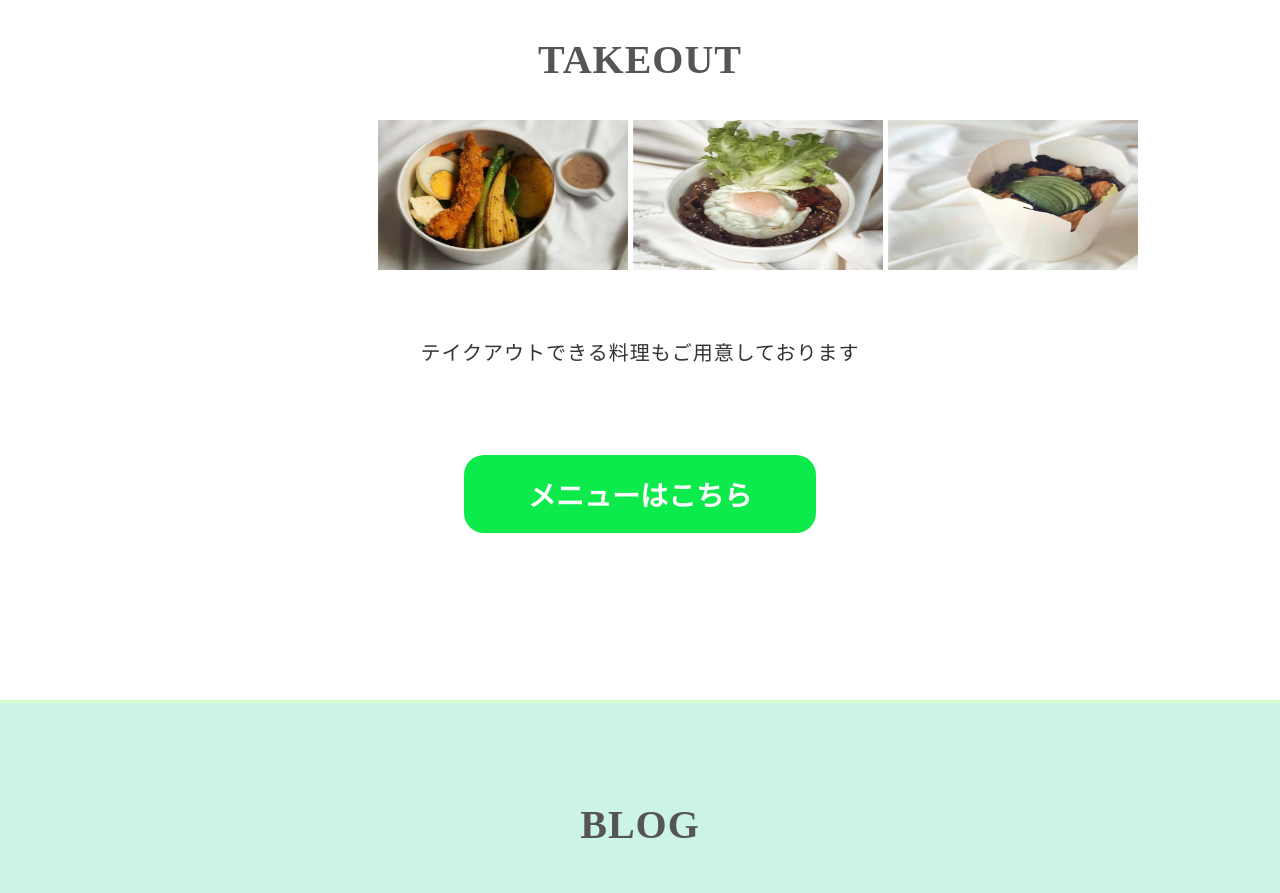
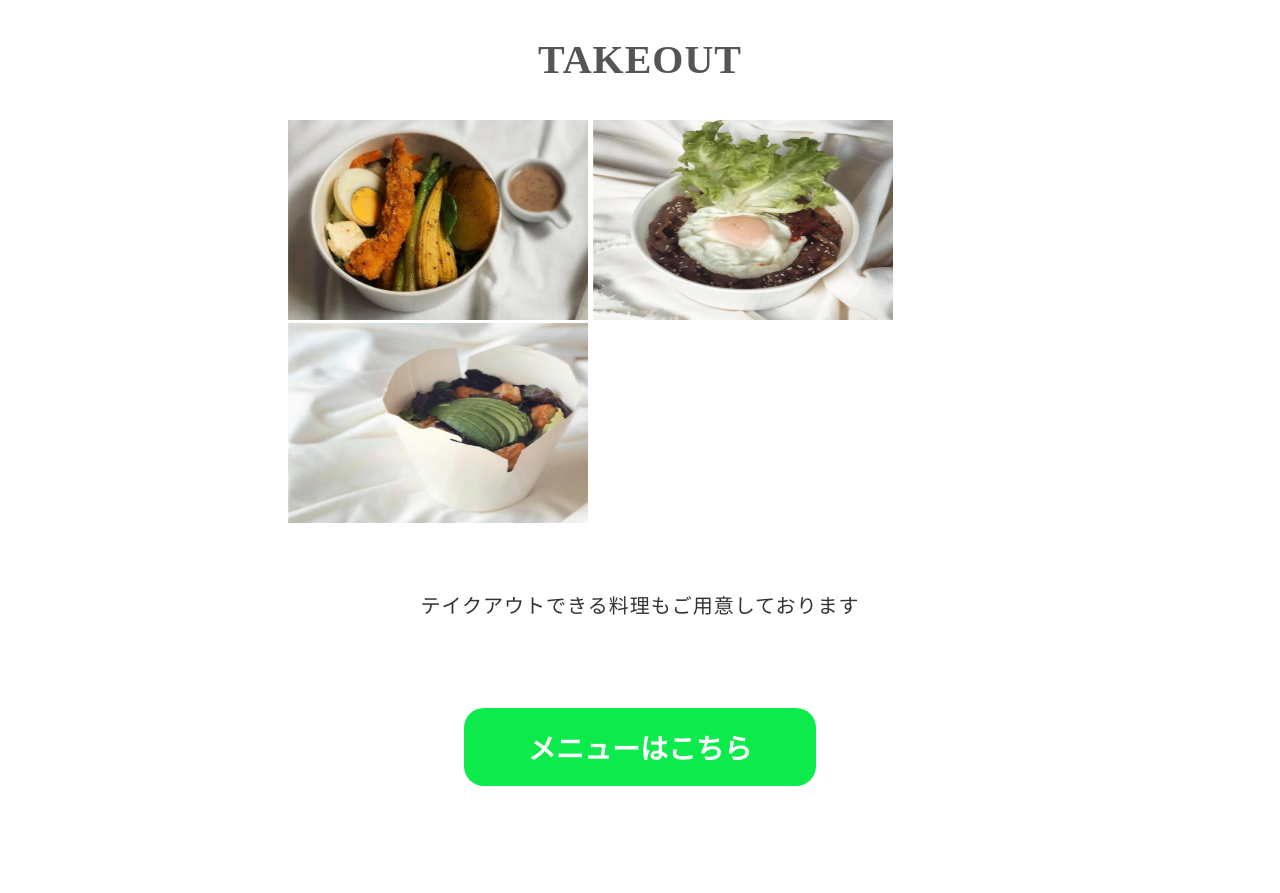
Before and after one commit to KiyoYamamotoT/LP-lesson1, a plain HTML site: page index.html in a window 1280 px wide. Shown: the part 4280-5173 px from the top of the page. Drawn offline with Linux system fonts and the light colour scheme.

Commit message:
second-commit

```diff
--- a/css/common.css
+++ b/css/common.css
@@ -242,7 +242,7 @@ li {
 }
 
 .takeout_item {
-  margin-left: 250px;
+  margin-left: 160px;
   margin-top: 40px;
 }
 
--- a/index.html
+++ b/index.html
@@ -92,9 +92,9 @@
         <Div class="inner">
           <h5 class="font1">TAKEOUT</h5>
           <div class="takeout_item">
-            <img src="img/takeout2.png" width="250" height="150">
-            <img src="img/takeout3.png" width="250" height="150">
-            <img src="img/takeout4.png" width="250" height="150">
+            <img src="img/takeout2.png" width="300" height="200">
+            <img src="img/takeout3.png" width="300" height="200">
+            <img src="img/takeout4.png" width="300" height="200">
           </Div>
           <p class="font7">テイクアウトできる料理もご用意しております</p>
         </div>
```
